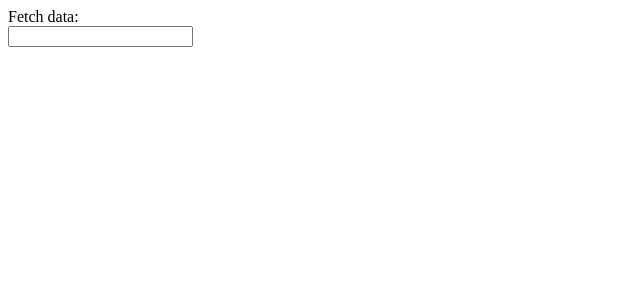
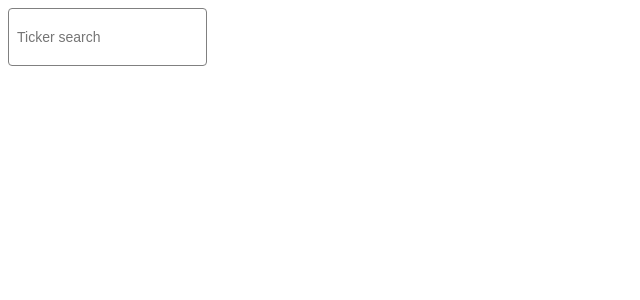
Before and after one commit to lexfromlau/algotrigma, a React (Vite) app: page / in a window 1280 px wide. Shown: the top 300 px of the page, without its empty margins (0-640 px from the left). Built offline with nearby package versions, Linux system fonts and the light colour scheme.

Commit message:
add basic TextInputField component

```diff
--- a/src/App.tsx
+++ b/src/App.tsx
@@ -1,5 +1,6 @@
 import React from "react";
 import { fetchData } from "./util/fetchData";
+import { TextInputField } from "./components/interaction/TextInputField";
 
 interface TickerSearchData {
   bestMatches: {
@@ -33,19 +34,17 @@ const App = () => {
 
   return (
     <>
-      <div>Fetch data:</div>
-      <label htmlFor="ticker-search" />
-      <input
+      <TextInputField
         id="ticker-search"
-        type="text"
+        placeholder="Ticker search"
         onChange={(e) =>
           e.target.value.length >= 3 && sendSearchDebounced(e.target.value)
         }
       />
       {tickerData?.bestMatches !== undefined &&
         tickerData.bestMatches.length > 0 &&
-        tickerData.bestMatches.map((dataObj) => (
-          <p>{`${dataObj["1. symbol"]} - ${dataObj["2. name"]}`}</p>
+        tickerData.bestMatches.map((dataObj, idx) => (
+          <p key={idx}>{`${dataObj["1. symbol"]} - ${dataObj["2. name"]}`}</p>
         ))}
     </>
   );
--- /dev/null
+++ b/src/components/interaction/TextInputField.style.ts
@@ -0,0 +1,14 @@
+import styled from "@emotion/styled";
+
+export const TextInput = styled.input`
+  height: 40px;
+  padding: 8px;
+  border-radius: 4px;
+  border: 1px solid gray;
+  font-size: 14px;
+
+  :focus {
+    border: 1px solid #f60;
+    outline: none;
+  }
+`;
--- /dev/null
+++ b/src/components/interaction/TextInputField.tsx
@@ -0,0 +1,21 @@
+import React from "react";
+import * as Styled from "./TextInputField.style";
+
+interface TextInputFieldProps {
+  id: string;
+  onChange: (event: React.ChangeEvent<HTMLInputElement>) => void;
+  placeholder: string;
+}
+
+export const TextInputField: React.FC<TextInputFieldProps> = ({
+  id,
+  onChange,
+  placeholder,
+}) => (
+  <Styled.TextInput
+    id={id}
+    type="text"
+    onChange={onChange}
+    placeholder={placeholder}
+  />
+);
```
Also changed, not shown: src/components/Widget/Widget.tsx (added, +30 -0 lines), 1 other file (tests, documents, lock files or other folders).
